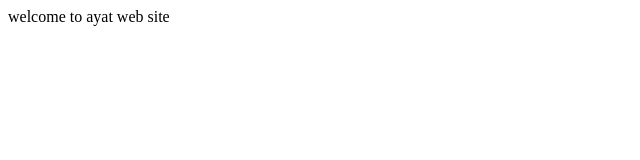
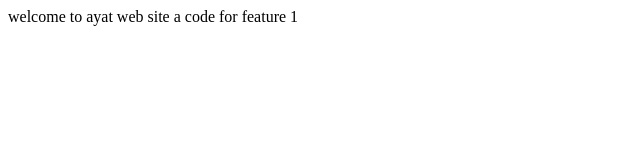
Before and after one commit to ayatb/ayatWebSite, a plain HTML site: page WebContent/index.html in a window 1280 px wide. Shown: the whole page, without its empty margins (0-640 px from the left). Drawn offline with Linux system fonts and the light colour scheme.

Commit message:
add code for feature 1

```diff
--- a/WebContent/index.html
+++ b/WebContent/index.html
@@ -6,5 +6,6 @@
 </head>
 <body>
 welcome to ayat web site
+a code for feature 1
 </body>
 </html>
```
